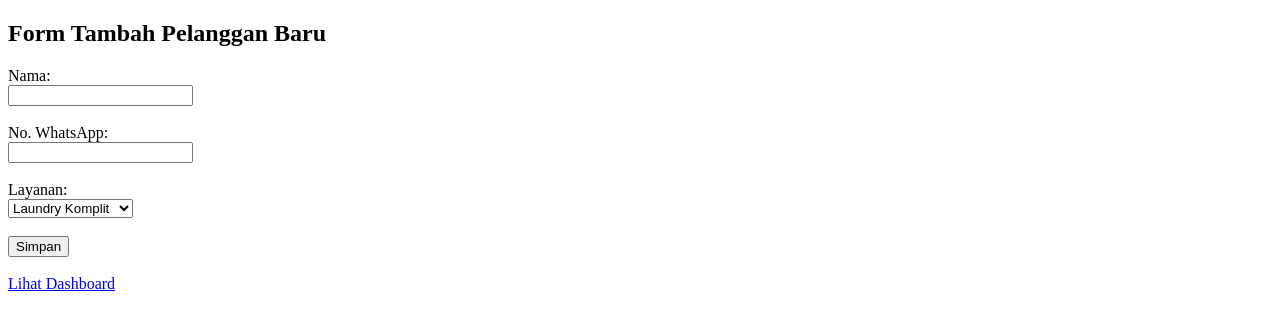
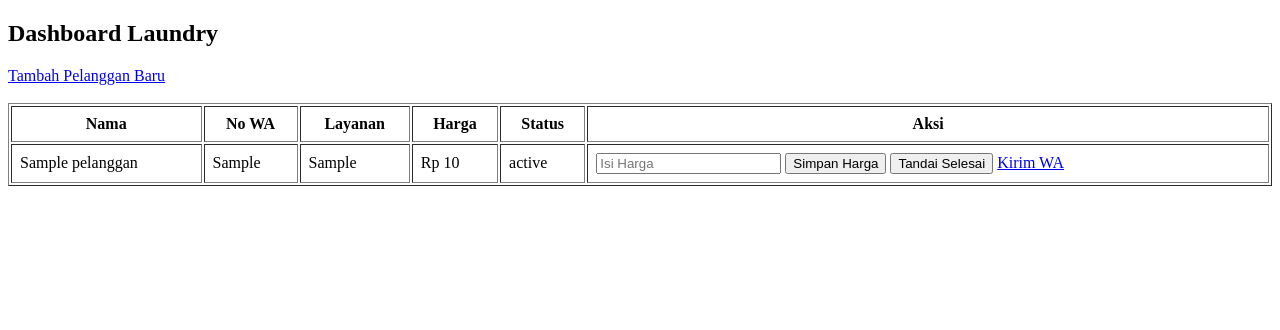
Before and after one commit to IwayanPasek/projectpasek, a PHP site: page /dashboard.php in a window 1280 px wide. Shown: the top 330 px of the page. Run offline with PHP 8.4, Linux system fonts and the light colour scheme; tables that the repository leaves empty or names only in its code hold one stand-in row (values such as "Sample post"); some libraries are stand-ins or nearby versions.

Commit message:
Update dashboard.php

```diff
--- a/dashboard.php
+++ b/dashboard.php
@@ -2,27 +2,52 @@
 <!DOCTYPE html>
 <html>
 <head>
-    <title>Tambah Pelanggan - Laundry</title>
+    <title>Dashboard Laundry</title>
 </head>
 <body>
-    <h2>Form Tambah Pelanggan Baru</h2>
-    <form action="proses/simpan_pelanggan.php" method="POST">
-        <label>Nama:</label><br>
-        <input type="text" name="nama" required><br><br>
+    <h2>Dashboard Laundry</h2>
+    <a href="index.php">Tambah Pelanggan Baru</a><br><br>
+    <table border="1" cellpadding="8" style="width:100%;">
+        <thead>
+            <tr>
+                <th>Nama</th>
+                <th>No WA</th>
+                <th>Layanan</th>
+                <th>Harga</th>
+                <th>Status</th>
+                <th>Aksi</th>
+            </tr>
+        </thead>
+        <tbody>
+            <?php
+            // Mengambil data pelanggan dan mengurutkannya berdasarkan yang terbaru
+            $stmt = $conn->prepare("SELECT * FROM pelanggan ORDER BY created_at DESC");
+            $stmt->execute();
 
-        <label>No. WhatsApp:</label><br>
-        <input type="text" name="no_wa" required><br><br>
-
-        <label>Layanan:</label><br>
-        <select name="layanan" required>
-            <option value="Laundry Komplit">Laundry Komplit</option>
-            <option value="Hanya Keringkan">Hanya Keringkan</option>
-            <option value="Hanya Setrika">Hanya Setrika</option>
-        </select><br><br>
-
-        <button type="submit">Simpan</button>
-    </form>
-    <br>
-    <a href="dashboard.php">Lihat Dashboard</a>
+            // Menampilkan setiap baris data
+            while ($row = $stmt->fetch(PDO::FETCH_ASSOC)) {
+                echo "<tr>";
+                echo "<td>" . htmlspecialchars($row['nama']) . "</td>";
+                echo "<td>" . htmlspecialchars($row['no_wa']) . "</td>";
+                echo "<td>" . htmlspecialchars($row['layanan']) . "</td>";
+                echo "<td>" . ($row['harga'] ? 'Rp ' . number_format($row['harga'], 0, ',', '.') : '-') . "</td>";
+                echo "<td>" . htmlspecialchars($row['status']) . "</td>";
+                echo "<td>
+                        <form action='proses/isi_harga.php' method='POST' style='display:inline; margin-bottom: 5px;'>
+                            <input type='hidden' name='id' value='{$row['id']}'>
+                            <input type='number' name='harga' placeholder='Isi Harga' required>
+                            <button type='submit'>Simpan Harga</button>
+                        </form>
+                        <form action='proses/tandai_selesai.php' method='POST' style='display:inline; margin-bottom: 5px;'>
+                            <input type='hidden' name='id' value='{$row['id']}'>
+                            <button type='submit'>Tandai Selesai</button>
+                        </form>
+                        <a target='_blank' href='https://wa.me/" . htmlspecialchars($row['no_wa']) . "?text=" . urlencode("Halo " . htmlspecialchars($row['nama']) . ", cucian Anda sudah selesai. Silakan diambil. Total: Rp " . number_format($row['harga'], 0, ',', '.')) . "' style='display:inline-block;'>Kirim WA</a>
+                    </td>";
+                echo "</tr>";
+            }
+            ?>
+        </tbody>
+    </table>
 </body>
 </html>
```
